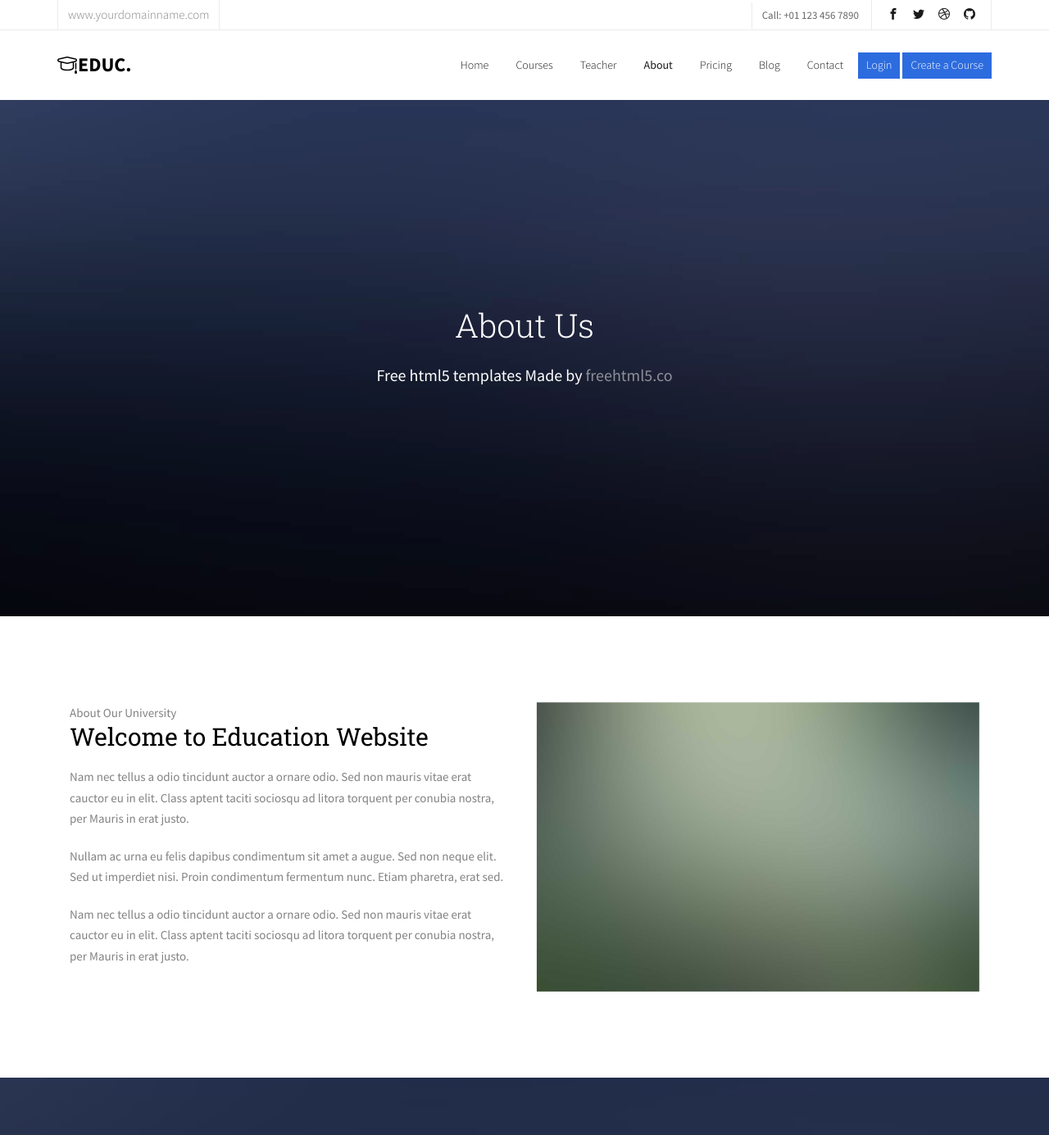
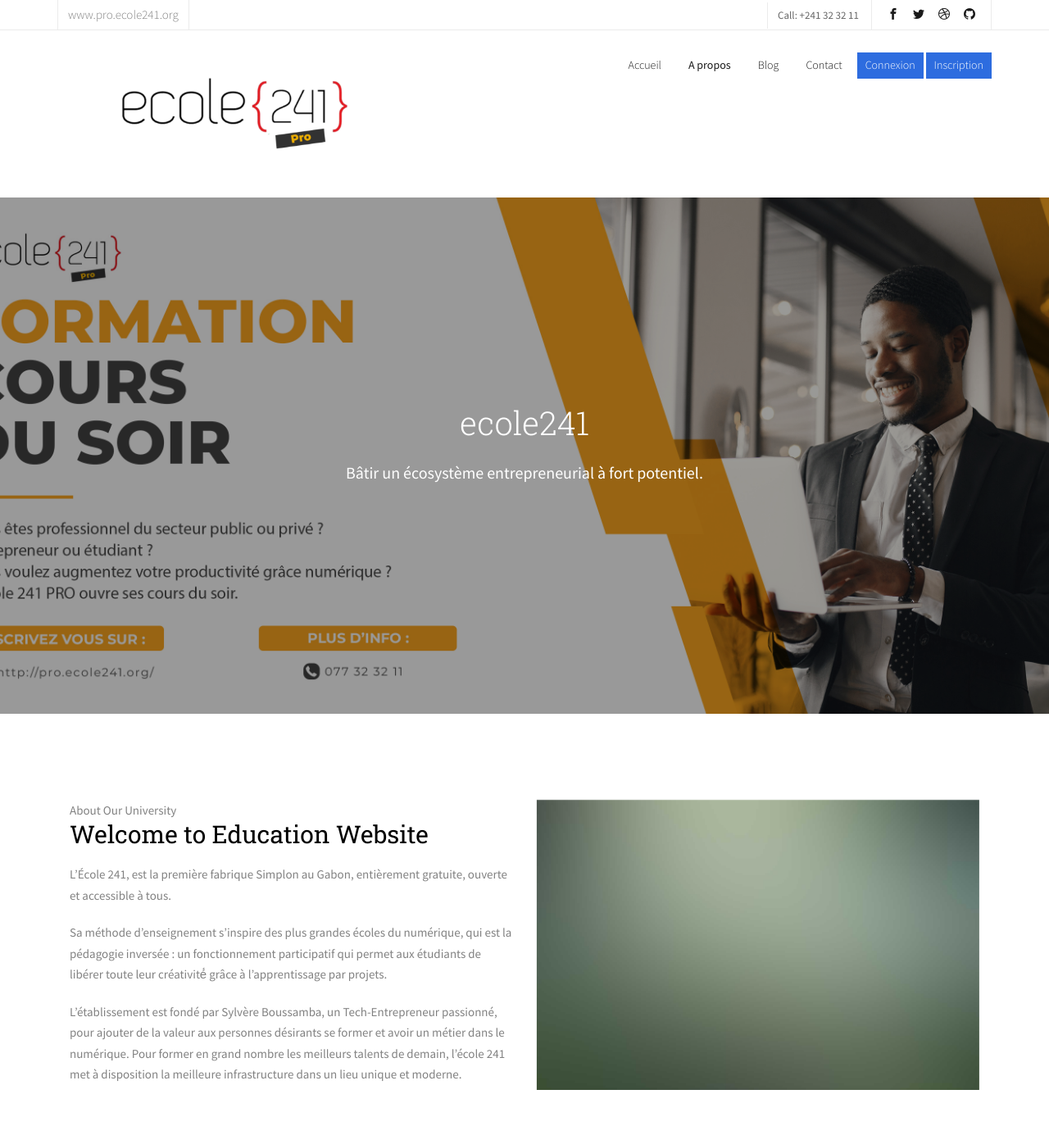
Before and after one commit to NGUIMBS/education, a plain HTML site: page about.html in a window 1280 px wide. Shown: the top 1385 px of the page at 82% size. Drawn offline with Linux system fonts and the light colour scheme; files whose address does not match are found by name.

Commit message:
integrer

```diff
--- a/about.html
+++ b/about.html
@@ -78,8 +78,8 @@
 			<div class="container">
 				<div class="row">
 					<div class="col-xs-12 text-right">
-						<p class="site">www.yourdomainname.com</p>
-						<p class="num">Call: +01 123 456 7890</p>
+						<p class="site">www.pro.ecole241.org</p>
+						<p class="num">Call: +241 32 32 11</p>
 						<ul class="fh5co-social">
 							<li><a href="#"><i class="icon-facebook2"></i></a></li>
 							<li><a href="#"><i class="icon-twitter2"></i></a></li>
@@ -94,15 +94,12 @@
 			<div class="container">
 				<div class="row">
 					<div class="col-xs-2">
-						<div id="fh5co-logo"><a href="index.html"><i class="icon-study"></i>Educ<span>.</span></a></div>
+						<div><img style="height:20vh;" src="./images/Copie de Logo Pro avec fond blanc.jpg" alt=""></div>
 					</div>
 					<div class="col-xs-10 text-right menu-1">
 						<ul>
-							<li><a href="index.html">Home</a></li>
-							<li><a href="courses.html">Courses</a></li>
-							<li><a href="teacher.html">Teacher</a></li>
-							<li class="active"><a href="about.html">About</a></li>
-							<li><a href="pricing.html">Pricing</a></li>
+							<li><a href="index.html">Accueil</a></li>
+							<li class="active"><a href="about.html">A propos</a></li>
 							<li class="has-dropdown">
 								<a href="blog.html">Blog</a>
 								<ul class="dropdown">
@@ -113,8 +110,8 @@
 								</ul>
 							</li>
 							<li><a href="contact.html">Contact</a></li>
-							<li class="btn-cta"><a href="#"><span>Login</span></a></li>
-							<li class="btn-cta"><a href="#"><span>Create a Course</span></a></li>
+							<li class="btn-cta"><a href="#"><span>Connexion</span></a></li>
+							<li class="btn-cta"><a href="#"><span>Inscription</span></a></li>
 						</ul>
 					</div>
 				</div>
@@ -126,14 +123,14 @@
 	<aside id="fh5co-hero">
 		<div class="flexslider">
 			<ul class="slides">
-		   	<li style="background-image: url(images/img_bg_4.jpg);">
+		   	<li style="background-image: url(./images/ecole241.jpg);">
 		   		<div class="overlay-gradient"></div>
 		   		<div class="container">
 		   			<div class="row">
 			   			<div class="col-md-8 col-md-offset-2 text-center slider-text">
 			   				<div class="slider-text-inner">
-			   					<h1 class="heading-section">About Us</h1>
-									<h2>Free html5 templates Made by <a href="http://freehtml5.co/" target="_blank">freehtml5.co</a></h2>
+			   					<h1 class="heading-section">ecole241</h1>
+									<h2>Bâtir un écosystème entrepreneurial à fort potentiel. <a href="http://freehtml5.co/" target="_blank"></a></h2>
 			   				</div>
 			   			</div>
 			   		</div>
@@ -148,9 +145,10 @@
 			<div class="col-md-6 animate-box">
 				<span>About Our University</span>
 				<h2>Welcome to Education Website</h2>
-				<p>Nam nec tellus a odio tincidunt auctor a ornare odio. Sed non mauris vitae erat cauctor eu in elit. Class aptent taciti sociosqu ad litora torquent per conubia nostra, per Mauris in erat justo.</p>
-				<p>Nullam ac urna eu felis dapibus condimentum sit amet a augue. Sed non neque elit. Sed ut imperdiet nisi. Proin condimentum fermentum nunc. Etiam pharetra, erat sed.</p>
-				<p>Nam nec tellus a odio tincidunt auctor a ornare odio. Sed non mauris vitae erat cauctor eu in elit. Class aptent taciti sociosqu ad litora torquent per conubia nostra, per Mauris in erat justo.</p>
+				<p>L’École 241, est la première fabrique Simplon au Gabon,
+					entièrement gratuite, ouverte et accessible à tous. </p>
+				<p>Sa méthode d’enseignement s’inspire des plus grandes écoles du numérique, qui est la pédagogie inversée : un fonctionnement participatif qui permet aux étudiants de libérer toute leur créativité́ grâce à l’apprentissage par projets.</p>
+				<p>L’établissement est fondé par Sylvère Boussamba, un Tech-Entrepreneur passionné, pour ajouter de la valeur aux personnes désirants se former et avoir un métier dans le numérique. Pour former en grand nombre les meilleurs talents de demain, l’école 241 met à disposition la meilleure infrastructure dans un lieu unique et moderne.</p>
 			</div>
 			<div class="col-md-6">
 				<img class="img-responsive" src="images/img_bg_2.jpg" alt="Free HTML5 Bootstrap Template">
```
